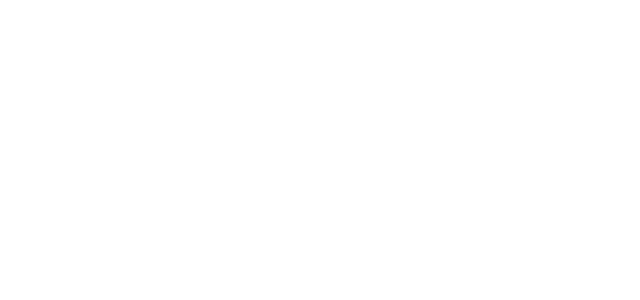
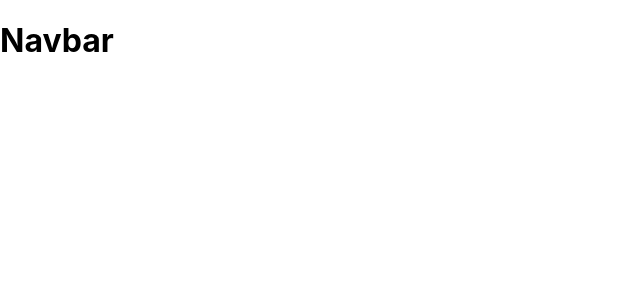
Before and after one commit to traviswilliams997/navbar-react, a React (Create React App) app: page / in a window 1280 px wide. Shown: the top 300 px of the page, without its empty margins (0-640 px from the left). Built offline with nearby package versions, Linux system fonts and the light colour scheme.

Commit message:
Create folders

```diff
--- a/src/App.js
+++ b/src/App.js
@@ -1,10 +1,10 @@
-
+import React from 'react'
 function App() {
   return (
-    <div>
-
-    </div>
-  );
+    <>
+      <h1>Navbar</h1>
+    </>
+    );
 }
 
 export default App;
```
